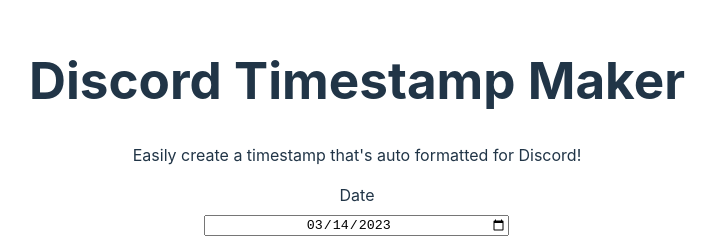
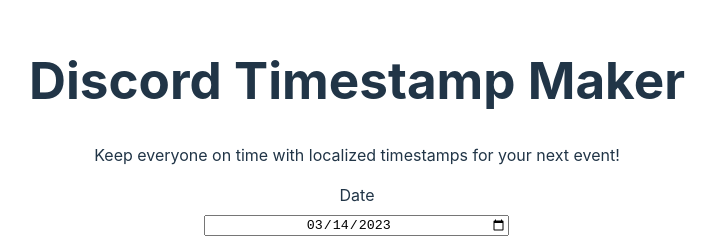
Before and after one commit to jskomal/Discord_Time_Convertor, a React (Vite) app: page / in a window 1280 px wide. Shown: the part 241-479 px from the top of the page, without its empty margins (283-999 px from the left). Built offline with nearby package versions, Linux system fonts and the light colour scheme.

Commit message:
Update content

```diff
--- a/src/App.tsx
+++ b/src/App.tsx
@@ -26,9 +26,9 @@
 
 	return (
 		<div className='App'>
-			<h1>Discord Timestamp Maker</h1>
+			<h1 className='fade-in'>Discord Timestamp Maker</h1>
 			<p className='fade-in'>
-				Easily create a timestamp that's auto formatted for Discord!
+				Keep everyone on time with localized timestamps for your next event!
 			</p>
 			<div className='main-container'>
 				<label htmlFor='datetime'>Date</label>
```
